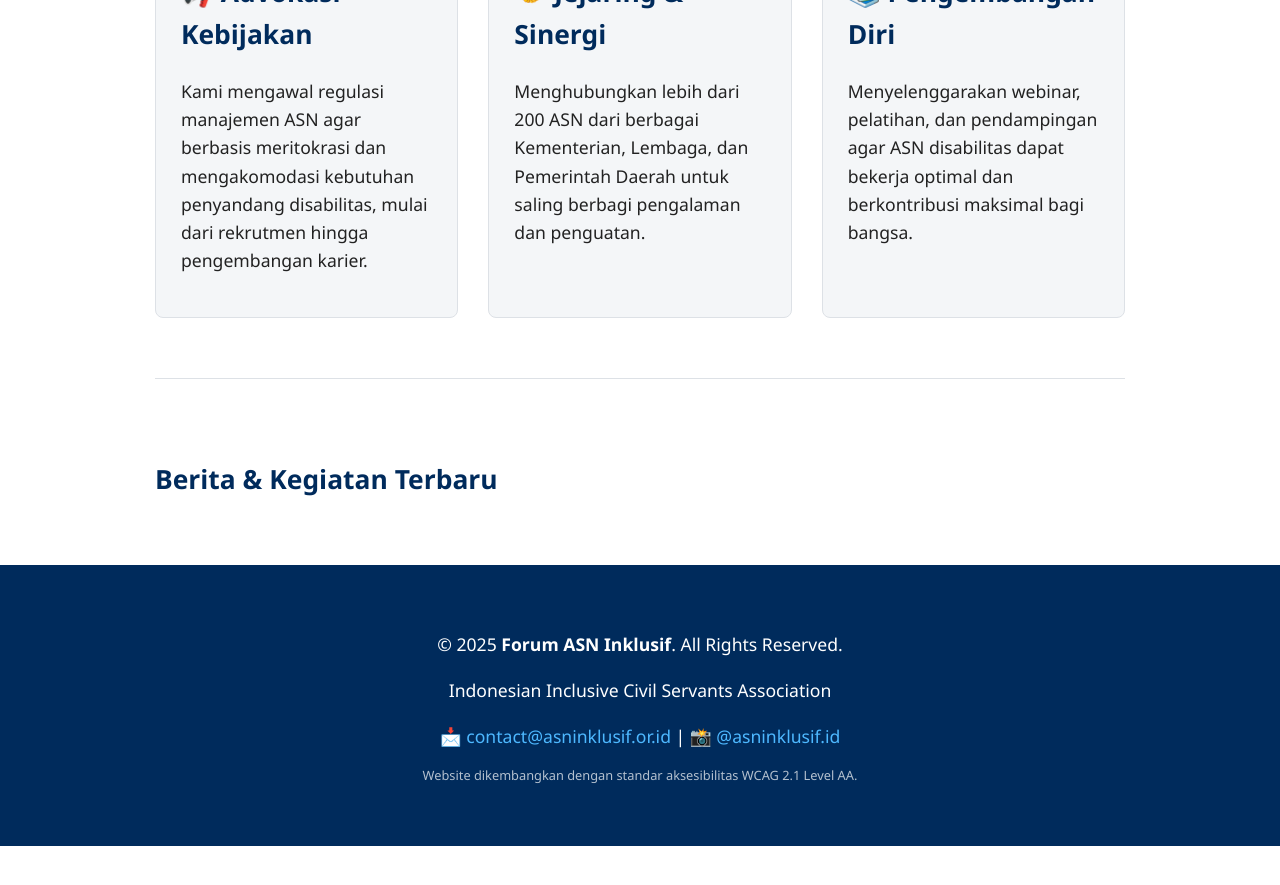
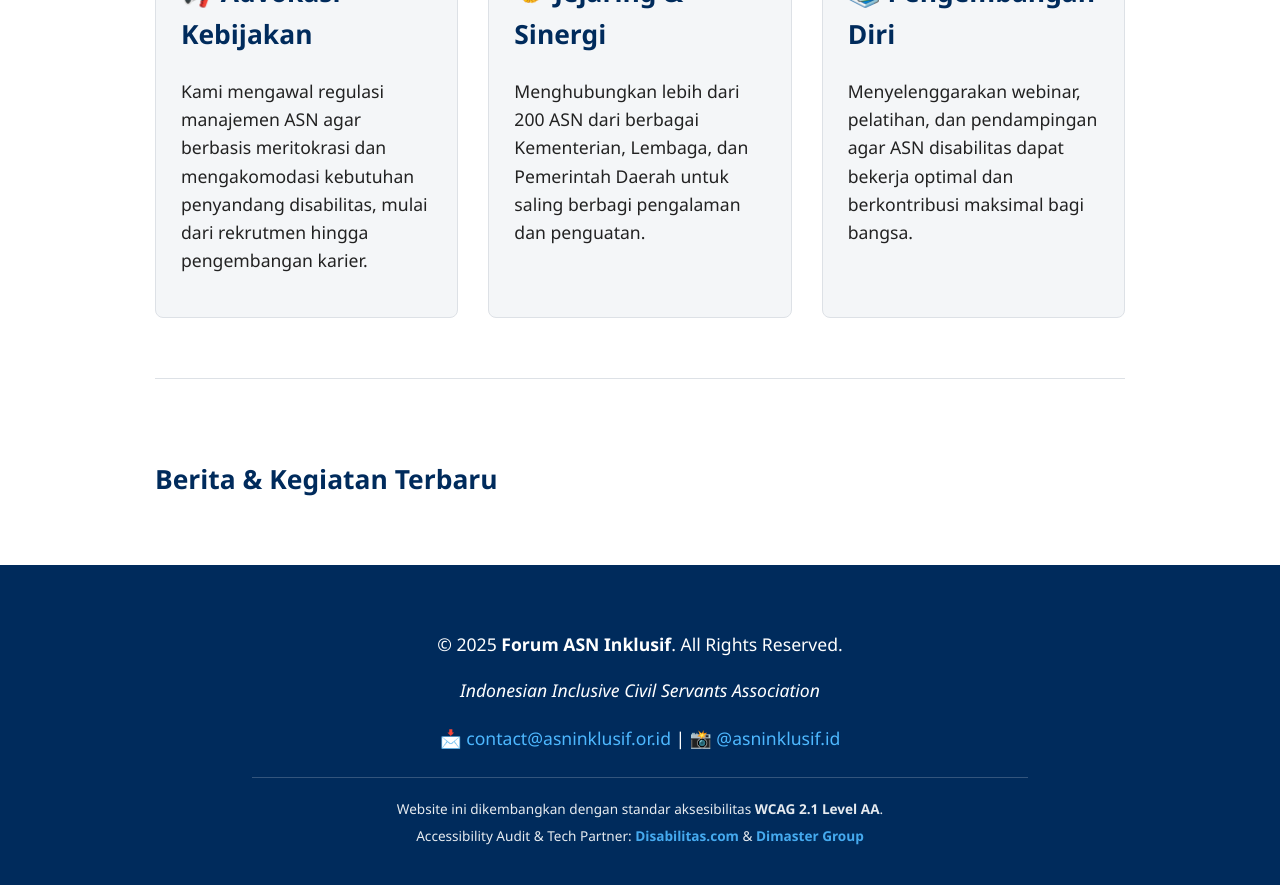
Before and after one commit to dimasmuharam/ASN-Inklusif, a Jekyll site: the page built from index.md, in a window 1280 px wide and 900 px high, scrolled down 747 px. Shown: the top 885 px of the window. Built offline with Jekyll 4.4.1, drawn with Linux system fonts in a browser that asks for light colours; before the commit the page ends 1593 px from its top, so only the background shows below that.

Commit message:
Update default.html

```diff
--- a/_layouts/default.html
+++ b/_layouts/default.html
@@ -14,7 +14,7 @@
 
     <link rel="stylesheet" href="{{ "/assets/css/style.css" | relative_url }}">
 
-    </head>
+</head>
 <body>
 
     <a href="#main-content" class="skip-link">Lewati ke Konten Utama</a>
@@ -25,6 +25,7 @@
                 <a href="{{ "/" | relative_url }}" title="Kembali ke Beranda Forum ASN Inklusif">
                     <img src="{{ "/assets/img/logo.png" | relative_url }}" alt="Logo Forum ASN Inklusif: Lingkaran biru dengan ikon ragam disabilitas" width="60" height="auto">
                 </a>
+
                 <div>
                     <a href="{{ "/" | relative_url }}" class="brand-title">
                         <h1>{{ site.title }}</h1>
@@ -59,16 +60,26 @@
     <footer>
         <div class="container">
             <p>&copy; {{ site.time | date: '%Y' }} <strong>{{ site.title }}</strong>. All Rights Reserved.</p>
-            <p class="eng-name">Indonesian Inclusive Civil Servants Association</p>
+            <p class="eng-name" style="font-style: italic; margin-bottom: 20px;">Indonesian Inclusive Civil Servants Association</p>
 
-            <div class="footer-links">
+            <div class="footer-links" style="margin-bottom: 25px;">
                 <a href="mailto:{{ site.email }}" aria-label="Kirim Email ke Kami">📩 {{ site.email }}</a> |
                 <a href="https://instagram.com/{{ site.instagram_username }}" target="_blank" rel="noopener">📸 @{{ site.instagram_username }}</a>
             </div>
 
-            <p style="font-size: 0.8rem; margin-top: 15px; opacity: 0.7;">
-                Website dikembangkan dengan standar aksesibilitas WCAG 2.1 Level AA.
-            </p>
+            <hr style="border: 0; border-top: 1px solid rgba(255,255,255,0.2); margin: 20px auto; width: 80%;">
+
+            <div style="font-size: 0.85rem; opacity: 0.9; line-height: 1.6;">
+                <p style="margin: 5px 0;">
+                    Website ini dikembangkan dengan standar aksesibilitas <strong>WCAG 2.1 Level AA</strong>.
+                </p>
+                <p style="margin: 5px 0;">
+                    Accessibility Audit & Tech Partner:
+                    <a href="https://disabilitas.com" target="_blank" rel="noopener" style="color: #4db8ff; font-weight: bold; text-decoration: none;">Disabilitas.com</a>
+                    &
+                    <a href="https://dimaster.co.id" target="_blank" rel="noopener" style="color: #4db8ff; font-weight: bold; text-decoration: none;">Dimaster Group</a>
+                </p>
+            </div>
         </div>
     </footer>
 
```
